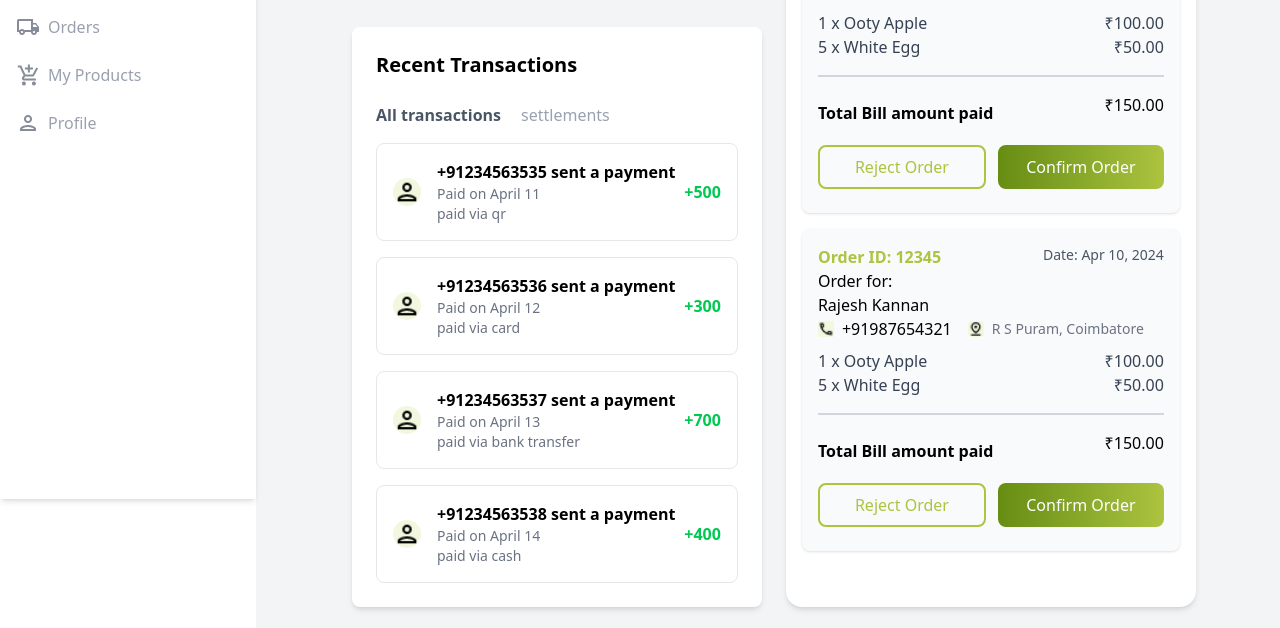
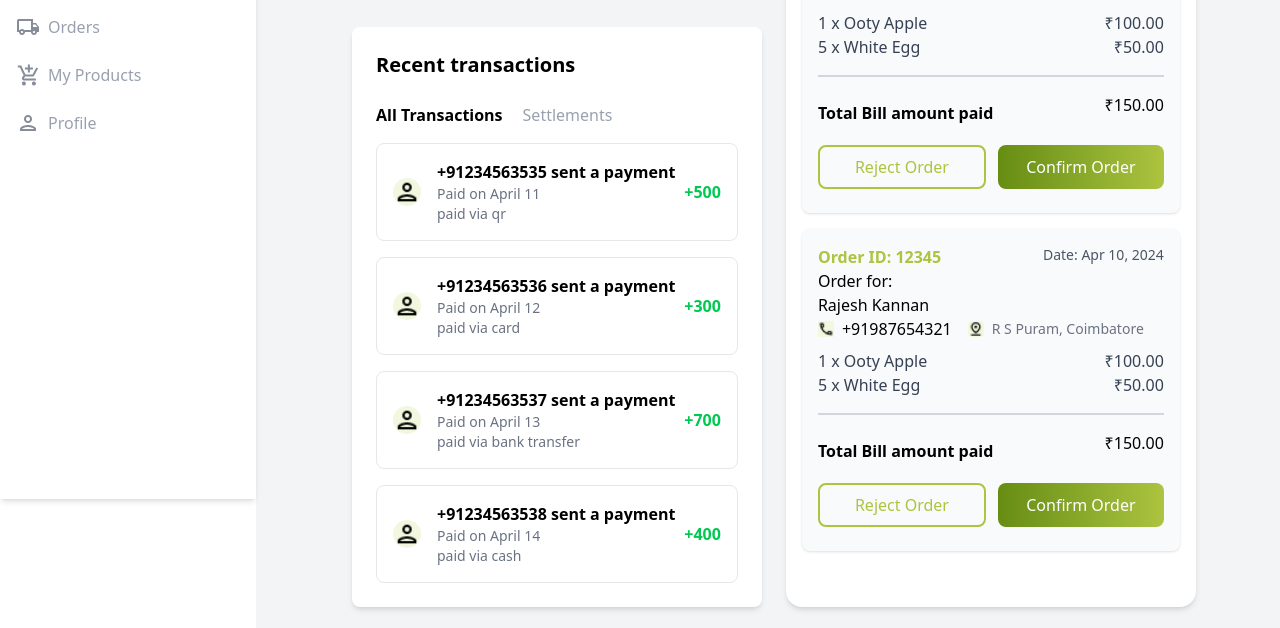
Before and after one commit to RohitN002/dotcodeamt, a React (Vite) app: page /dashboard in a window 1280 px wide. Shown: the part 301-929 px from the top of the page. Built offline with nearby package versions, Linux system fonts and the light colour scheme; sample sign-in values are in the browser's storage.

Commit message:
bug fixes

```diff
--- a/src/pages/Dashboard.tsx
+++ b/src/pages/Dashboard.tsx
@@ -5,7 +5,9 @@ import giftcard from "../assets/giftcard.png";
 import person from "../assets/person.png";
 import location from "../assets/location.png";
 import call from "../assets/call.png";
+import { useState } from "react";
 const Dashboard = () => {
+  const [view, setView] = useState("transactions");
   const transactions = [
     {
       name: "+91234563535",
@@ -42,6 +44,38 @@ const Dashboard = () => {
     { name: "Transaction History", icon: transactionhistory },
     { name: "Gift Cards", icon: giftcard },
   ];
+  const settlements = [
+    {
+      name: "Michael Lee",
+      action: "settled",
+      date: "Feb 5, 2024",
+      method: "PayPal",
+      amount: "$400",
+    },
+    {
+      name: "Emma Brown",
+      action: "cleared",
+      date: "Feb 7, 2024",
+      method: "UPI",
+      amount: "$250",
+    },
+    {
+      name: "Michael Lee",
+      action: "settled",
+      date: "Feb 5, 2024",
+      method: "PayPal",
+      amount: "$400",
+    },
+    {
+      name: "Emma Brown",
+      action: "cleared",
+      date: "Feb 7, 2024",
+      method: "UPI",
+      amount: "$250",
+    },
+  ];
+
+  const dataToShow = view === "transactions" ? transactions : settlements;
   return (
     <div className="p-6 bg-gray-100 min-h-screen mx-auto flex gap-6">
       {/* Left Section */}
@@ -66,37 +100,52 @@ const Dashboard = () => {
           </div>
         </div>
         <div className="bg-white p-6 rounded-lg shadow-md">
-          <h2 className="text-xl font-semibold mb-6">Recent Transactions</h2>
+          <h2 className="text-xl font-semibold mb-6">Recent {view}</h2>
+          <div className="flex text-gray-600 mb-4">
+            <span
+              className={`mr-5  cursor-pointer ${
+                view === "transactions"
+                  ? "text-black font-bold"
+                  : "text-gray-400"
+              }`}
+              onClick={() => setView("transactions")}
+            >
+              All Transactions
+            </span>
+            <span
+              className={`cursor-pointer ${
+                view === "settlements"
+                  ? "text-black font-bold"
+                  : "text-gray-400"
+              }`}
+              onClick={() => setView("settlements")}
+            >
+              Settlements
+            </span>
+          </div>
+
           <div className="space-y-4">
-            <div className="flex text-gray-600">
-              <span className="mr-5 font-bold">All transactions</span>
-              <span className="text-gray-400"> settlements</span>
-            </div>
-            {transactions.map((transaction, index) => (
+            {dataToShow.map((item, index) => (
               <div
                 key={index}
-                className="flex items-center justify-between p-4 border border-gray-200 rounded-lg "
+                className="flex items-center justify-between p-4 border border-gray-200 rounded-lg"
               >
                 <div className="flex items-center space-x-4">
                   <img
                     src={person}
                     alt="Person"
-                    className="w-7 h-7 bg-[#F2F8DF]  rounded-full"
+                    className="w-7 h-7 bg-[#F2F8DF] rounded-full"
                   />
                   <div>
                     <p className="font-semibold">
-                      {transaction.name} {transaction.action}
+                      {item.name} {item.action}
                     </p>
-                    <p className="text-sm text-gray-500">
-                      Paid on {transaction.date}
-                    </p>
-                    <p className="text-sm text-gray-500">
-                      {transaction.method}
-                    </p>
+                    <p className="text-sm text-gray-500">Paid on {item.date}</p>
+                    <p className="text-sm text-gray-500">{item.method}</p>
                   </div>
                 </div>
                 <div className="text-green-500 font-semibold">
-                  {transaction.amount}
+                  {item.amount}
                 </div>
               </div>
             ))}
--- a/src/pages/Login.tsx
+++ b/src/pages/Login.tsx
@@ -41,7 +41,7 @@ const Login = () => {
     otp: null,
   });
   const store = useSelector((state: any) => state?.dashboard?.store);
-  console.log("store info", JSON.stringify(store));
+
   const [timer, setTimer] = useState(60); //
   const [canResend, setCanResend] = useState(false);
   const [login, setLogin] = useState<boolean>(true);
@@ -177,28 +177,52 @@ const Login = () => {
         ...prev,
         otp: otpNumber,
       }));
-      const res = dispatch(verifyOtp(otpNumber)).then((res: any) => {
-        console.log("otp res", res.payload);
-        console.log("token", res.payload.token);
-        console.log("refresh token", res.payload.refreshToken);
+      const res = dispatch(
+        verifyOtp({
+          dialCode: inputVal.countryCode,
+          contactNo: inputVal.mobNum,
+          type: inputVal.type,
+          otp: otpNumber,
+        })
+      ).then((res: any) => {
+        // console.log("otp res", res.payload);
+        // console.log("token", res.payload.token);
+        // console.log("refresh token", res.payload.refreshToken);
         localStorage.setItem("token", res?.payload?.token);
         localStorage.setItem("refreshToken", res?.payload?.refreshToken);
         dispatch(refreshToken()).then((res: any) => {
-          console.log("refreshtoken", res.payload.token);
+          // console.log("refreshtoken", res.payload.token);
           localStorage.setItem("refreshToken", res?.payload?.token);
           dispatch(getStore()).then((res: any) => {
-            console.log("storeDetails", res);
-            if (res && Object.keys(res).length > 0) {
-              setSelectStore(true);
-            } else {
-              setNoStore(true);
+            console.log("storeDetails", res.payload);
+
+            if (res.type == "dashboard/getStore/fulfilled") {
+              if (res && Object.keys(res).length > 0) {
+                setGetStartedVerify(false);
+                setSelectStore(true);
+                enqueueSnackbar("Verification success", { variant: "success" });
+              } else {
+                setGetStartedVerify(false);
+                setNoStore(true);
+                enqueueSnackbar("No store found in your mobile number", {
+                  variant: "error",
+                });
+              }
+            } else if (res.type == "dashboard/getStore/rejected") {
+              let errormessge = null;
+              if (res.payload?.message) {
+                errormessge = res.payload.message;
+              } else if (res?.payload) {
+                errormessge = res.payload;
+              }
+              enqueueSnackbar(errormessge, {
+                variant: "error",
+              });
             }
           });
         });
       });
       console.log(res);
-      setGetStartedVerify(false);
-      setSelectStore(true);
     }
     if (selectStore) {
       console.log("store called");
--- a/src/redux/reducers/auth.reducer.ts
+++ b/src/redux/reducers/auth.reducer.ts
@@ -48,7 +48,7 @@ export const generateOtp = createAsyncThunk(
 );
 export const verifyOtp = createAsyncThunk(
   "login/verifyOTP",
-  async ({}: any, { rejectWithValue }) => {
+  async ({ dialCode, contactNo, type, otp }: any, { rejectWithValue }) => {
     try {
       // Retrieve device info from localStorage
       const deviceInfo = localStorage.getItem("deviceInfo");
@@ -56,14 +56,14 @@ export const verifyOtp = createAsyncThunk(
       const headers = {
         device: deviceInfo ? deviceInfo : "{}",
       };
-
+      console.log("verifyotp", dialCode, contactNo, type, otp);
       const response = await axios.post(
         `${apiUrl}/v1/store-user/auth/login`,
         {
-          dialCode: 91,
-          contactNo: "7777777777",
-          type: 1,
-          otp: 1234,
+          dialCode,
+          contactNo,
+          type,
+          otp,
         },
 
         { headers }
```
